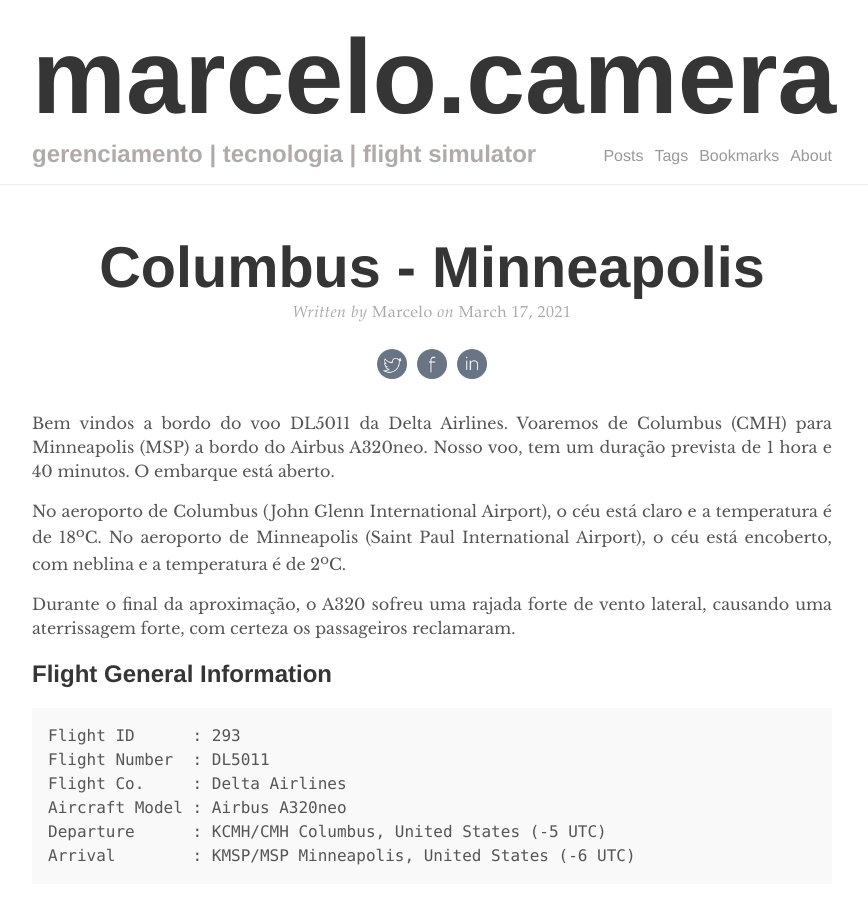
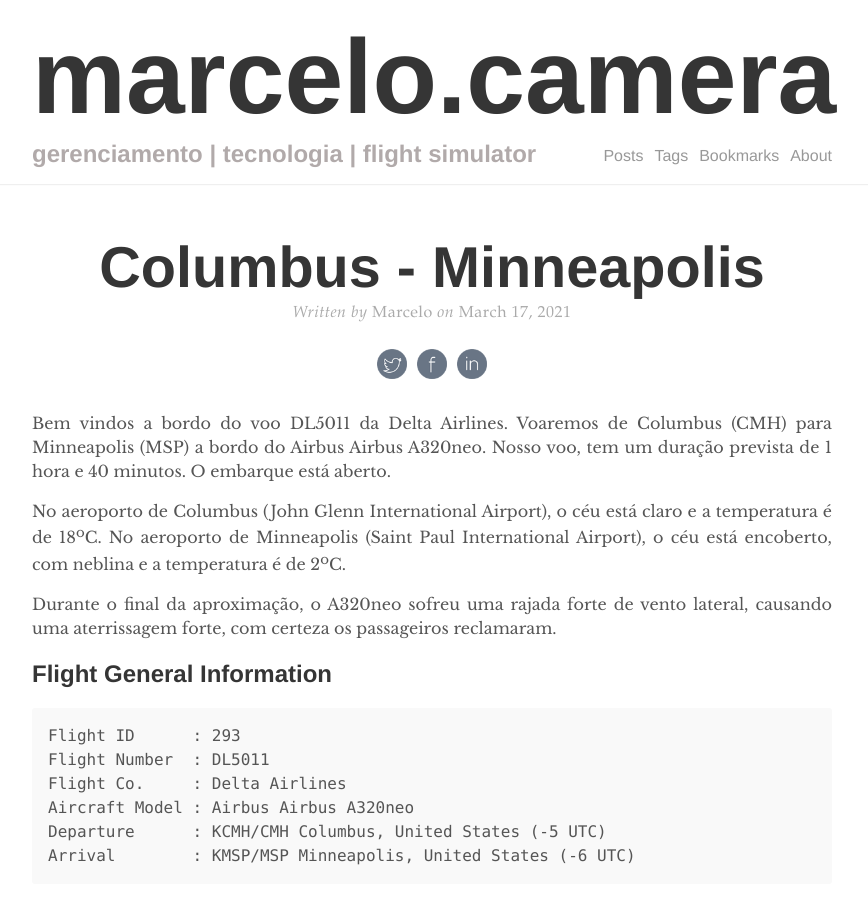
Before and after one commit to marcelocamera/marcelocamera.github.io, a Jekyll site: the page built from _posts/2021-03-17-293-CMH-MSP.md, in a window 1280 px wide and 900 px high. Shown: the whole window, without its empty margins (208-1076 px from the left). Built offline with Jekyll 4.4.1, drawn with Linux system fonts in a browser that asks for light colours; comment, search, counter and statistics services are not loaded.

Commit message:
Update 2021-03-17-293-CMH-MSP.md

```diff
--- a/_posts/2021-03-17-293-CMH-MSP.md
+++ b/_posts/2021-03-17-293-CMH-MSP.md
@@ -6,19 +6,19 @@ comments: true
 tags: flight-simulator
 excerpt_separator: <!--more-->
 ---
-Bem vindos a bordo do voo DL5011 da Delta Airlines. Voaremos de Columbus (CMH) para Minneapolis (MSP) a bordo do Airbus A320neo. Nosso voo, tem um duração prevista de 1 hora e 40 minutos. O embarque está aberto.
+Bem vindos a bordo do voo DL5011 da Delta Airlines. Voaremos de Columbus (CMH) para Minneapolis (MSP) a bordo do Airbus Airbus A320neo. Nosso voo, tem um duração prevista de 1 hora e 40 minutos. O embarque está aberto.
 <!--more-->
 
 No aeroporto de Columbus (John Glenn International Airport), o céu está claro e a temperatura é de 18<sup>o</sup>C. No aeroporto de Minneapolis (Saint Paul International Airport), o céu está encoberto, com neblina e a temperatura é de 2<sup>o</sup>C.
 
-Durante o final da aproximação, o A320 sofreu uma rajada forte de vento lateral, causando uma aterrissagem forte, com certeza os passageiros reclamaram.
+Durante o final da aproximação, o A320neo sofreu uma rajada forte de vento lateral, causando uma aterrissagem forte, com certeza os passageiros reclamaram.
 
 ## Flight General Information
 {% highlight markdown %}
 Flight ID      : 293
 Flight Number  : DL5011
 Flight Co.     : Delta Airlines
-Aircraft Model : Airbus A320neo
+Aircraft Model : Airbus Airbus A320neo
 Departure      : KCMH/CMH Columbus, United States (-5 UTC)
 Arrival        : KMSP/MSP Minneapolis, United States (-6 UTC)
 {% endhighlight %}
```
